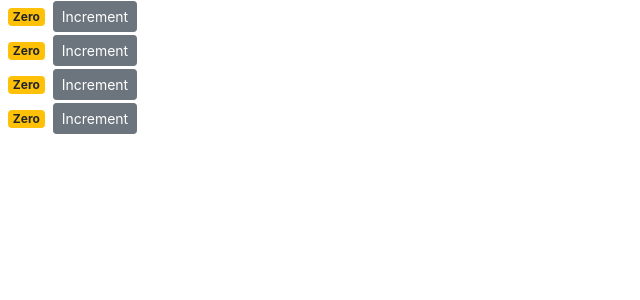
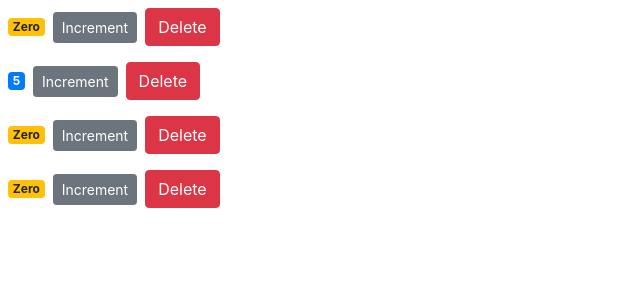
Before and after one commit to kenderb/ReactJS_practice, a React (Create React App) app in the folder counter-app/: page / in a window 1280 px wide. Shown: the top 300 px of the page, without its empty margins (0-640 px from the left). Built offline with nearby package versions, Linux system fonts and the light colour scheme.

Commit message:
Add the Delete buttom to the counters

```diff
--- a/counter-app/src/components/counter.jsx
+++ b/counter-app/src/components/counter.jsx
@@ -2,13 +2,13 @@ import React, { Component } from 'react';
 
 class Counter extends Component {
   state = {
-    count: 0,
+    value: this.props.value,
     tags: ["tag1", "tag2", "tag3"]
   };
 
   handleIncrement = (product) => {
     console.log(product);
-    this.setState({ count: this.state.count + 1 });
+    this.setState({ value: this.state.value + 1 });
   }
 
   render() {
@@ -21,19 +21,22 @@ class Counter extends Component {
         >
           Increment
         </button>
+        <button className="btn btn-danger btn-small m-2" onClick={this.props.onDelete}>
+          Delete
+        </button>
       </div>
     );
   }
 
   getBadgeClasses() {
     let classess = 'badge m-2 badge-';
-    classess += this.state.count === 0 ? 'warning' : 'primary';
+    classess += this.state.value === 0 ? 'warning' : 'primary';
     return classess;
   }
 
   formatCount() {
-    const { count } = this.state;
-    return count === 0 ? 'Zero' : count;
+    const { value } = this.state;
+    return value === 0 ? 'Zero' : value;
   }
 }
 
--- a/counter-app/src/components/counters.jsx
+++ b/counter-app/src/components/counters.jsx
@@ -2,14 +2,27 @@ import React, { Component } from 'react';
 import Counter from './counter';
 
 class Counters extends Component {
-  state = {  }
+  state = {
+    counters: [
+      {id: 1, value:0},
+      {id: 2, value:5},
+      {id: 3, value:0},
+      {id: 4, value:0},
+    ]
+  }
+
+  handleDelete(currentId) {
+    this.setState({
+      counters: this.state.counters.filter(counter => currentId !== counter.id ? counter : null)
+    });
+  }
+
   render() {
+    const { counters } = this.state;
+
     return (
       <div>
-        <Counter />
-        <Counter />
-        <Counter />
-        <Counter />
+        {counters.map(counter => <Counter key={counter.id} value={counter.value} onDelete={() => this.handleDelete(counter.id)}/>)}
       </div>
     );
   }
```
Also changed, not shown: 1 other file (tests, documents, lock files or other folders).
